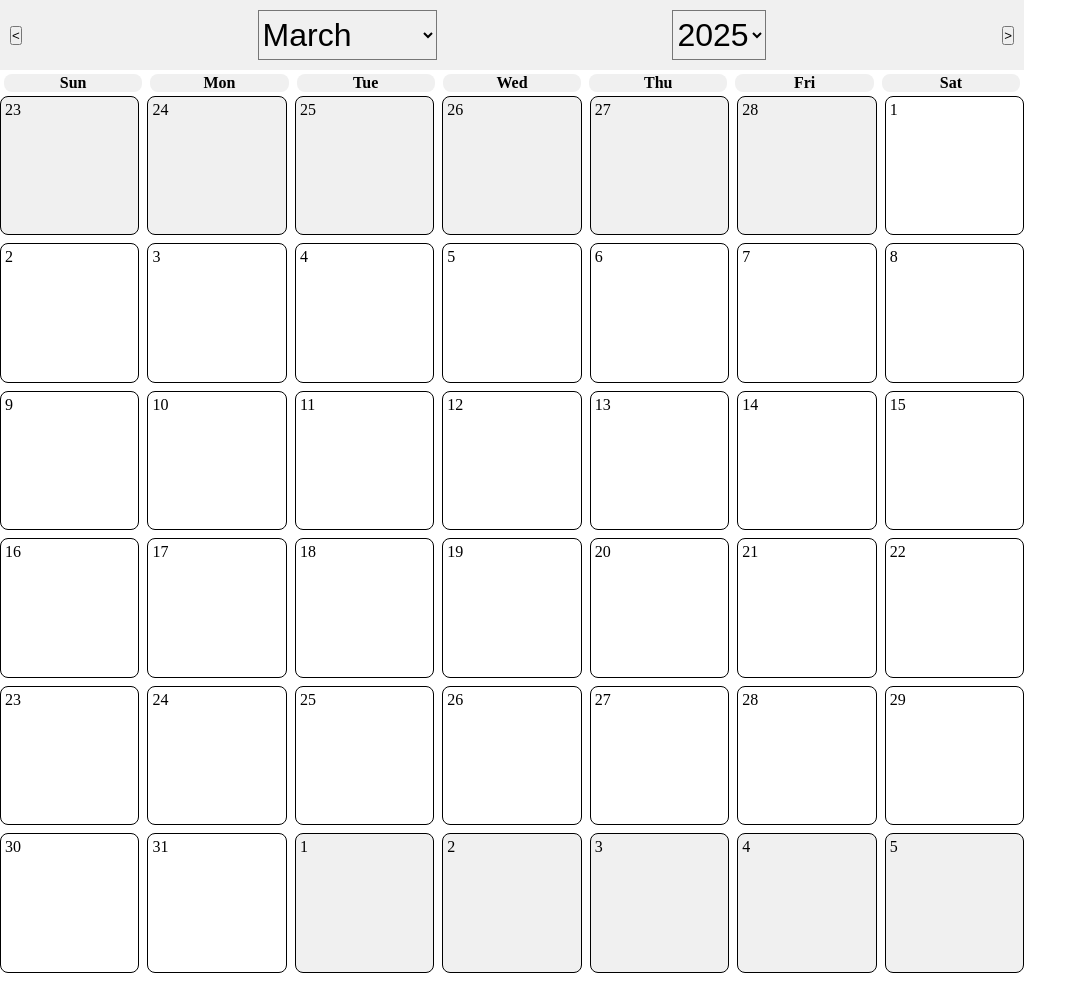
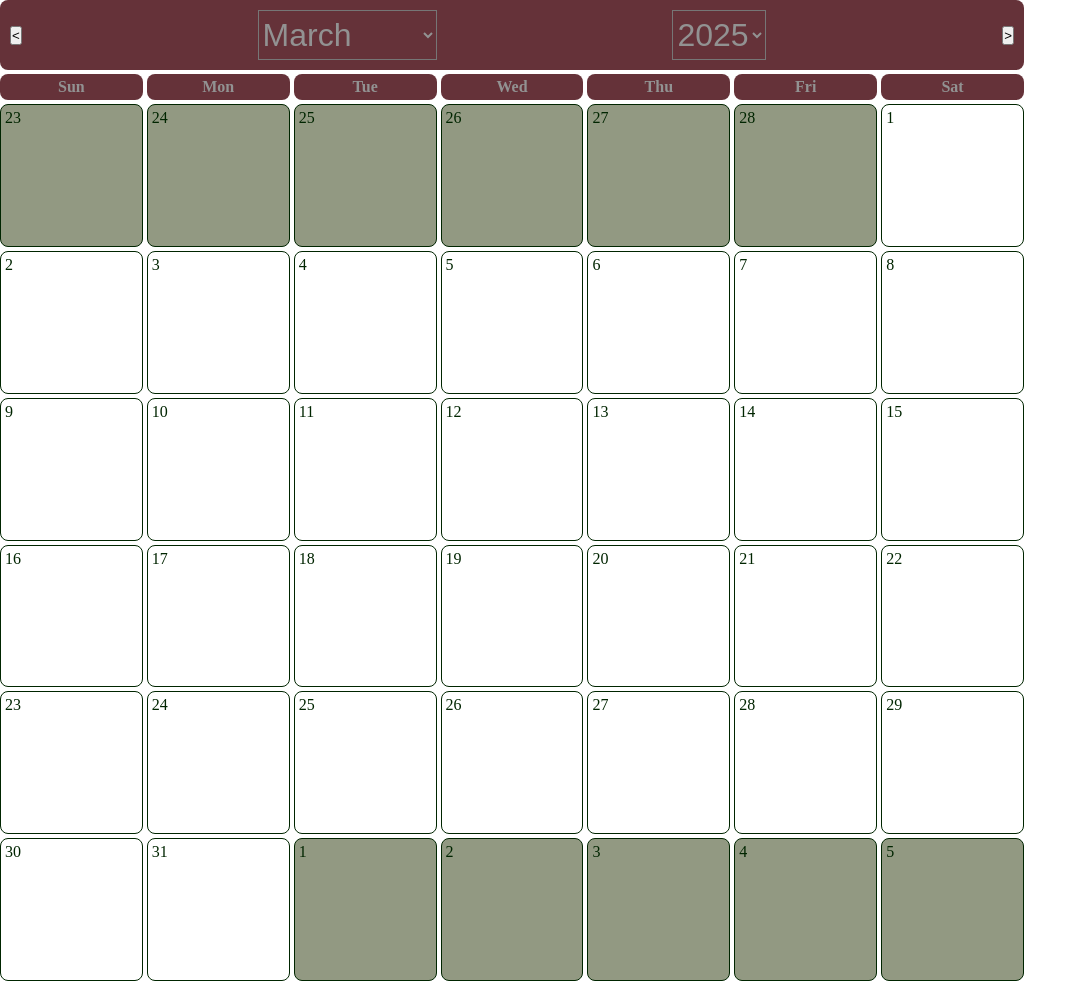
Before and after one commit to safetyWhat/familyCalendar, a website built with Vite: page index.html in a window 1280 px wide. Shown: the whole page, without its empty margins (0-1087 px from the left). Built offline with nearby package versions, Linux system fonts and the light colour scheme.

Commit message:
Add color variables and a little more styling

```diff
--- a/css/styles.css
+++ b/css/styles.css
@@ -1,8 +1,18 @@
+:root {
+    --dark-text-color: #002500;
+    --light-text-color: #929292;
+    --dark-background-color: #002500;
+    --light-background-color: #929982;
+    --alt-dark-color: #653239;
+    --accent-color: #E16036;
+    --alt-accent-color: #4f759b;
+}
+
 * {
     margin: 0;
     padding: 0;
     box-sizing: border-box;
-    /* border: solid 1px red; */
+    /* border: solid 1px --accent-color; */
 }
 #calendar_container {
     position: absolute;
@@ -10,45 +20,51 @@
     width: 80vw;
 }
 #month_header {
+    border-radius: .5rem;
     display: flex;
     justify-content: space-between;
     align-items: center;
     padding: 10px;
-    background-color: #f0f0f0;
+    background-color: var(--alt-dark-color);
+
 }
 #month_selector, #year_selector {
     height: 50px;
     font-size: 2rem;
-    background-color: #f0f0f0;
+    background-color: var(--alt-dark-color);
+    color: var(--light-text-color);
 }
 #day_labels {
     display: grid;
     grid-template-columns: repeat(7, 1fr);
-    gap: .5rem;
-    padding: .25rem;
+    gap: .25rem;
 }
-#day_labels div {
+
+.day_label {
     text-align: center;
     font-weight: bold;
-    background-color: #f0f0f0;
-}
-.day_label {
+    background-color: var(--alt-dark-color);
     border-radius: .5rem;
+    color: var(--light-text-color);
+    padding: .25rem;
+    margin: .25rem 0 .25rem 0;
 }
 #month_container {
     display: grid;
     grid-template-columns: repeat(7, 1fr);
-    gap: .5rem;
+    gap: .25rem;
 }
 .prev-month, .next-month {
-    background-color: #f0f0f0;
+    background-color: var(--light-background-color);
+    color: var(--dark-text-color);
 }
 .calendar-day {
     aspect-ratio: 1/1;
-    border: solid 1px #000;
+    border: solid 1px var(--dark-background-color);
     border-radius: .5rem;
 }
 .calendar-day > span {
     display: block;
     padding: .25rem;
+    color: var(--dark-text-color);
 }
```
Also changed, not shown: README.md.
